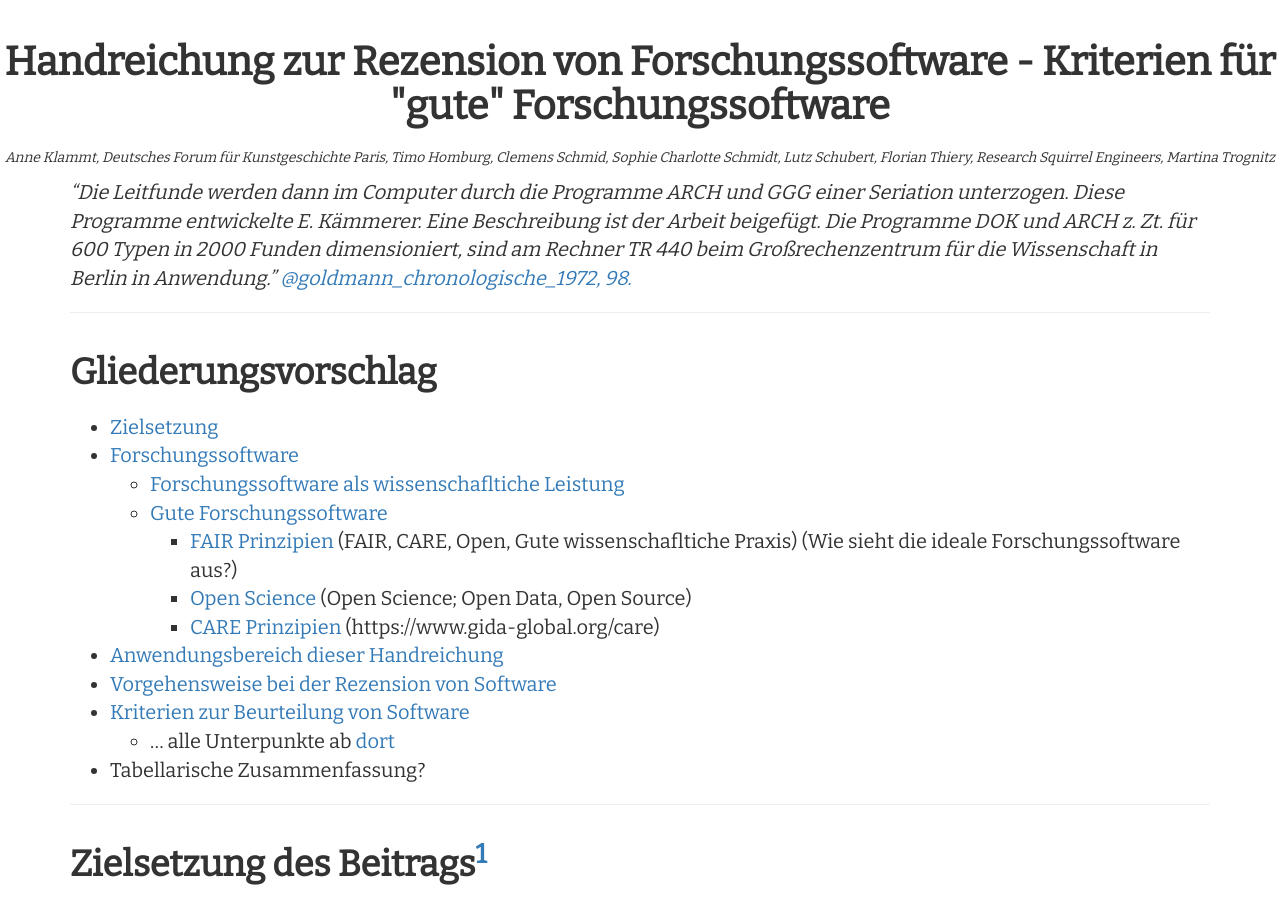
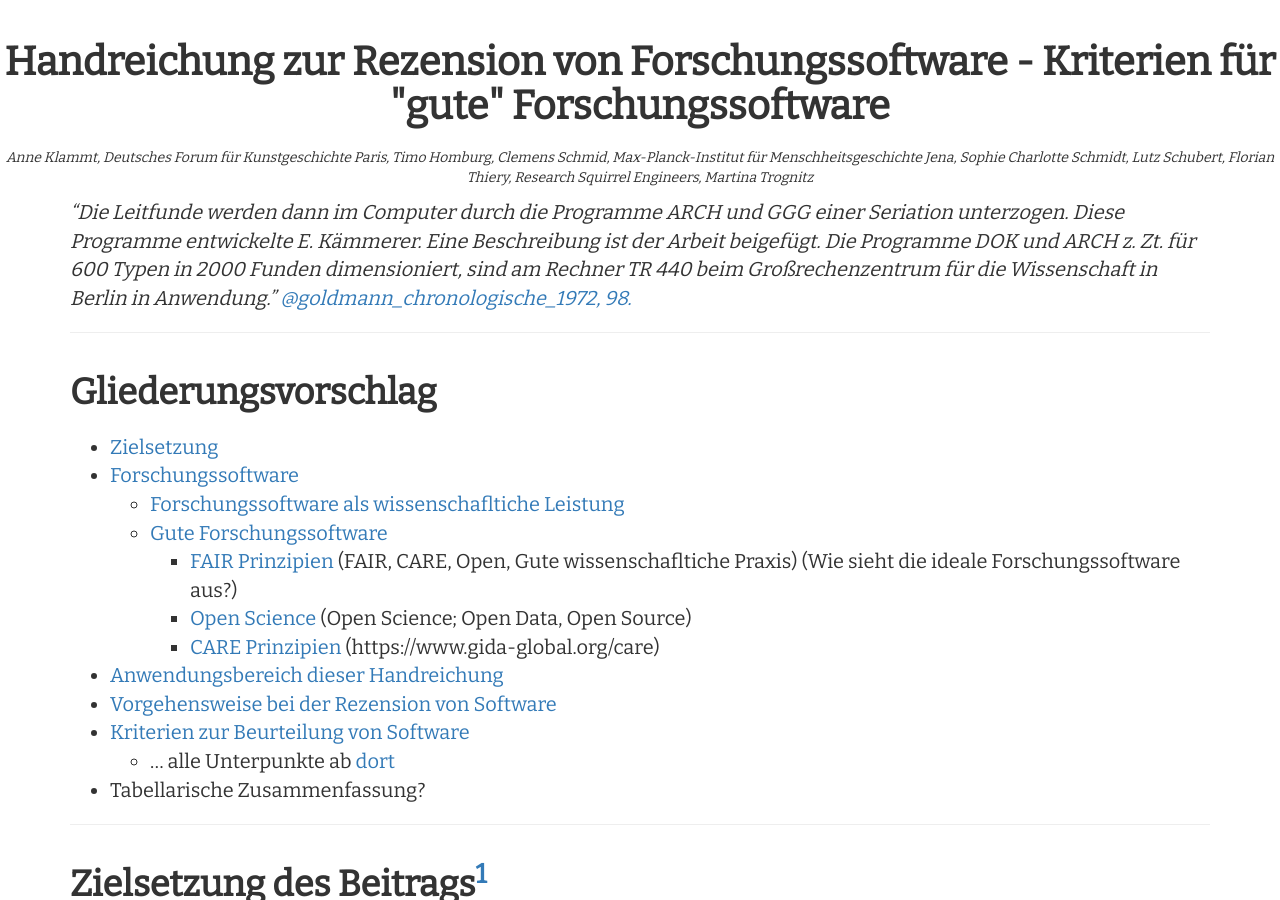
Before and after one commit to Research-Squirrel-Engineers/Impuls_SoftwareRezensionen_DGUF, a Jekyll site: the page built from Draft.md, in a window 1280 px wide and 900 px high. Built offline with Jekyll 4.4.1, drawn with Linux system fonts in a browser that asks for light colours; nearby versions of some CDN libraries.

Commit message:
Update Draft.md

```diff
--- a/Draft.md
+++ b/Draft.md
@@ -4,7 +4,7 @@ layout: draft
 author:
   - Anne Klammt, Deutsches Forum für Kunstgeschichte Paris
   - Timo Homburg
-  - Clemens Schmid
+  - Clemens Schmid, Max-Planck-Institut für Menschheitsgeschichte Jena
   - Sophie Charlotte Schmidt
   - Lutz Schubert
   - Florian Thiery, Research Squirrel Engineers
```
